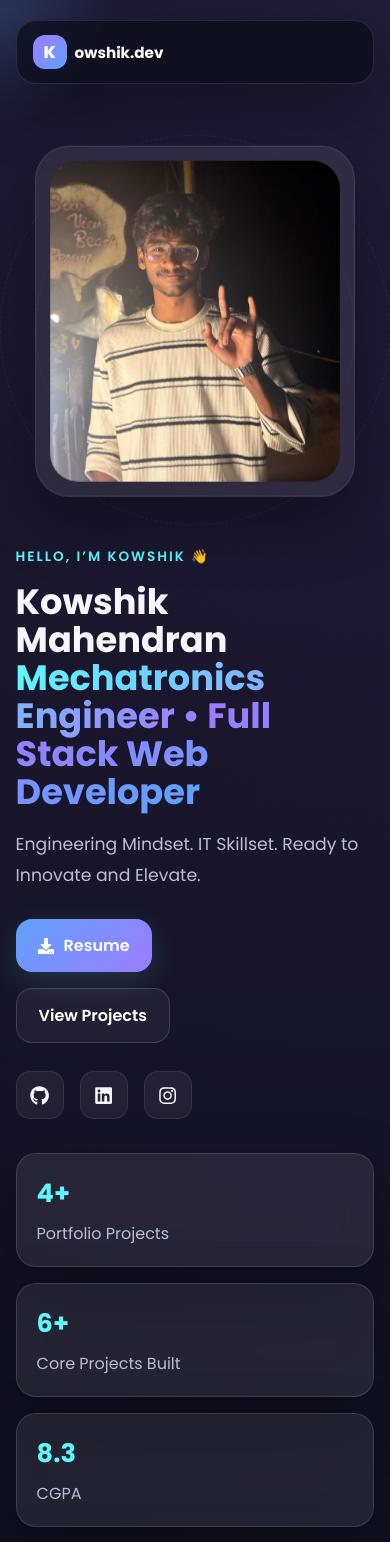
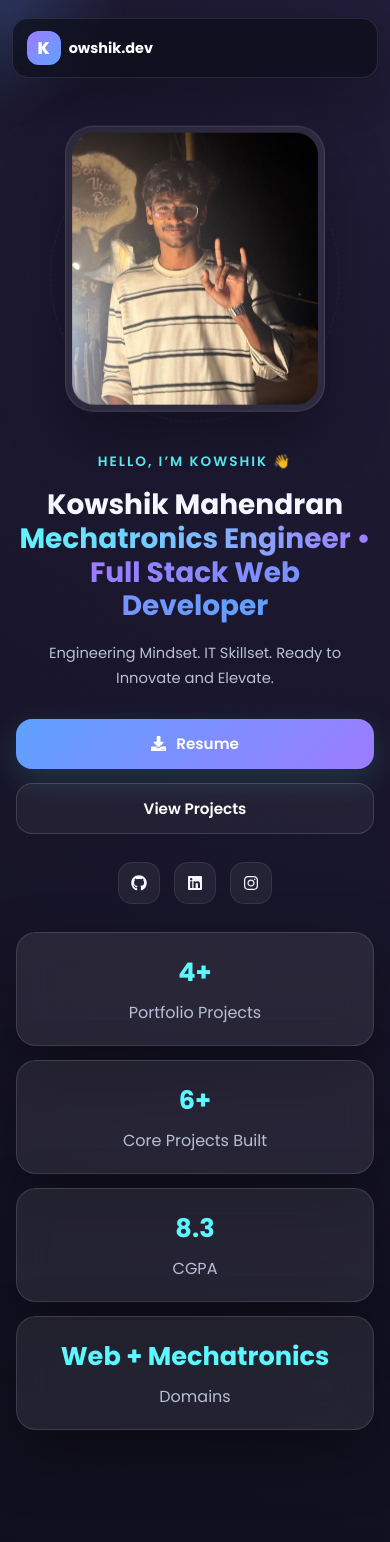
Before and after one commit to kowshikmahi/Engineeredbyk, a React (Vite) app: page / in a window 390 px wide. Shown: the top 1542 px of the page. Built offline with nearby package versions, Linux system fonts and the light colour scheme.

Commit message:
mobile friendly layout adjustment and font size change

```diff
--- a/src/index.css
+++ b/src/index.css
@@ -22,6 +22,12 @@
   scroll-behavior: smooth;
 }
 
+html,
+body {
+  width: 100%;
+  overflow-x: hidden;
+}
+
 body {
   font-family: "Poppins", sans-serif;
   background:
@@ -30,12 +36,16 @@ body {
     linear-gradient(135deg, var(--bg), var(--bg2));
   color: var(--text);
   min-height: 100vh;
-  overflow-x: hidden;
 }
 
 a {
   text-decoration: none;
   color: inherit;
+}
+
+img {
+  max-width: 100%;
+  display: block;
 }
 
 .app-shell {
@@ -46,7 +56,7 @@ a {
 .noise {
   position: fixed;
   inset: 0;
-  background-image: radial-gradient(rgba(255,255,255,0.03) 1px, transparent 1px);
+  background-image: radial-gradient(rgba(255, 255, 255, 0.03) 1px, transparent 1px);
   background-size: 18px 18px;
   pointer-events: none;
   opacity: 0.35;
@@ -58,7 +68,7 @@ a {
   width: 240px;
   height: 240px;
   border-radius: 50%;
-  background: radial-gradient(circle, rgba(94,162,255,0.22), transparent 70%);
+  background: radial-gradient(circle, rgba(94, 162, 255, 0.22), transparent 70%);
   filter: blur(10px);
   pointer-events: none;
   z-index: 1;
@@ -109,7 +119,9 @@ a {
   -webkit-text-fill-color: transparent;
 }
 
-/* NAVBAR */
+/* =========================
+   NAVBAR
+========================= */
 .navbar {
   width: min(1200px, 92%);
   margin: 20px auto 0;
@@ -121,10 +133,12 @@ a {
   align-items: center;
   justify-content: space-between;
   background: rgba(10, 12, 22, 0.65);
-  border: 1px solid rgba(255,255,255,0.1);
+  border: 1px solid rgba(255, 255, 255, 0.1);
   backdrop-filter: blur(16px);
+  -webkit-backdrop-filter: blur(16px);
   border-radius: 20px;
   box-shadow: var(--shadow);
+  gap: 16px;
 }
 
 .nav-brand {
@@ -133,6 +147,8 @@ a {
   gap: 8px;
   font-weight: 700;
   font-size: 1.05rem;
+  white-space: nowrap;
+  flex-shrink: 0;
 }
 
 .brand-k {
@@ -144,6 +160,7 @@ a {
   background: linear-gradient(135deg, var(--violet), var(--blue));
   color: white;
   font-weight: 800;
+  flex-shrink: 0;
 }
 
 .brand-text {
@@ -154,6 +171,12 @@ a {
   display: flex;
   gap: 22px;
   color: var(--muted);
+  flex-wrap: wrap;
+  justify-content: center;
+}
+
+.nav-links a {
+  transition: color 0.3s ease;
 }
 
 .nav-links a:hover {
@@ -166,9 +189,13 @@ a {
   background: linear-gradient(135deg, var(--blue), var(--violet));
   color: white;
   font-weight: 600;
+  white-space: nowrap;
+  flex-shrink: 0;
 }
 
-/* HERO */
+/* =========================
+   HERO
+========================= */
 .hero {
   width: min(1200px, 92%);
   margin: 0 auto;
@@ -181,6 +208,10 @@ a {
   z-index: 2;
 }
 
+.hero-left {
+  width: 100%;
+}
+
 .eyebrow {
   color: var(--cyan);
   letter-spacing: 2px;
@@ -190,9 +221,10 @@ a {
 }
 
 .hero-title {
-  font-size: clamp(2.3rem, 5vw, 4.8rem);
-  line-height: 1.08;
+  font-size: clamp(1.6rem, 3.5vw, 3rem);
+  line-height: 1.15;
   margin-bottom: 18px;
+  word-break: break-word;
 }
 
 .hero-subtitle {
@@ -216,8 +248,11 @@ a {
   font-weight: 600;
   display: inline-flex;
   align-items: center;
+  justify-content: center;
   gap: 10px;
   transition: 0.3s ease;
+  text-align: center;
+  min-height: 50px;
 }
 
 .primary-btn {
@@ -227,9 +262,9 @@ a {
 }
 
 .secondary-btn {
-  border: 1px solid rgba(255,255,255,0.14);
+  border: 1px solid rgba(255, 255, 255, 0.14);
   color: white;
-  background: rgba(255,255,255,0.05);
+  background: rgba(255, 255, 255, 0.05);
 }
 
 .primary-btn:hover,
@@ -241,6 +276,7 @@ a {
   display: flex;
   gap: 16px;
   margin-top: 28px;
+  flex-wrap: wrap;
 }
 
 .social-row a {
@@ -249,15 +285,15 @@ a {
   border-radius: 14px;
   display: grid;
   place-items: center;
-  background: rgba(255,255,255,0.06);
-  border: 1px solid rgba(255,255,255,0.08);
+  background: rgba(255, 255, 255, 0.06);
+  border: 1px solid rgba(255, 255, 255, 0.08);
   font-size: 1.2rem;
   transition: 0.3s ease;
 }
 
 .social-row a:hover {
   transform: translateY(-5px) scale(1.05);
-  background: linear-gradient(135deg, rgba(94,162,255,0.3), rgba(157,124,255,0.3));
+  background: linear-gradient(135deg, rgba(94, 162, 255, 0.3), rgba(157, 124, 255, 0.3));
 }
 
 .stats-grid {
@@ -298,21 +334,26 @@ a {
 }
 
 .hero-card {
-  padding: 14px;
-  border-radius: 34px;
+  width: 100%;
+  padding: 6px;
+  border-radius: 28px;
   transform-style: preserve-3d;
   animation: floatCard 5s ease-in-out infinite;
+  overflow: hidden;
+  position: relative;
+  z-index: 2;
 }
 
 .hero-image {
   width: 100%;
-  border-radius: 28px;
   display: block;
+  border-radius: 22px;
+  object-fit: cover;
 }
 
 .orbit {
   position: absolute;
-  border: 1px dashed rgba(255,255,255,0.12);
+  border: 1px dashed rgba(255, 255, 255, 0.12);
   border-radius: 50%;
   animation: spin 14s linear infinite;
 }
@@ -336,11 +377,18 @@ a {
 }
 
 @keyframes floatCard {
-  0%,100% { transform: translateY(0px) rotateY(0deg); }
-  50% { transform: translateY(-10px) rotateY(3deg); }
+  0%,
+  100% {
+    transform: translateY(0px) rotateY(0deg);
+  }
+  50% {
+    transform: translateY(-10px) rotateY(3deg);
+  }
 }
 
-/* ABOUT */
+/* =========================
+   ABOUT
+========================= */
 .about-card {
   border-radius: 28px;
   padding: 30px;
@@ -353,7 +401,9 @@ a {
   margin-top: 16px;
 }
 
-/* SKILLS */
+/* =========================
+   SKILLS
+========================= */
 .skills-grid {
   display: grid;
   grid-template-columns: repeat(4, minmax(160px, 1fr));
@@ -378,7 +428,9 @@ a {
   font-weight: 500;
 }
 
-/* PROJECTS */
+/* =========================
+   PROJECTS
+========================= */
 .projects-grid {
   display: grid;
   grid-template-columns: repeat(2, minmax(280px, 1fr));
@@ -428,7 +480,7 @@ a {
   display: inline-block;
   padding: 8px 14px;
   border-radius: 999px;
-  background: rgba(255,255,255,0.08);
+  background: rgba(255, 255, 255, 0.08);
   color: var(--cyan);
   font-size: 0.85rem;
   margin-bottom: 16px;
@@ -455,11 +507,13 @@ a {
   padding: 8px 12px;
   border-radius: 999px;
   font-size: 0.85rem;
-  background: rgba(255,255,255,0.07);
-  border: 1px solid rgba(255,255,255,0.08);
+  background: rgba(255, 255, 255, 0.07);
+  border: 1px solid rgba(255, 255, 255, 0.08);
 }
 
-/* TIMELINE */
+/* =========================
+   TIMELINE
+========================= */
 .timeline {
   display: grid;
   gap: 18px;
@@ -479,7 +533,7 @@ a {
   position: absolute;
   left: 24px;
   top: 32px;
-  box-shadow: 0 0 24px rgba(93,247,255,0.5);
+  box-shadow: 0 0 24px rgba(93, 247, 255, 0.5);
 }
 
 .timeline-item h3 {
@@ -498,7 +552,9 @@ a {
   line-height: 1.8;
 }
 
-/* MOVIE */
+/* =========================
+   MOVIE
+========================= */
 .movie-grid {
   display: grid;
   grid-template-columns: repeat(2, minmax(260px, 1fr));
@@ -526,7 +582,9 @@ a {
   line-height: 1.8;
 }
 
-/* CONTACT */
+/* =========================
+   CONTACT
+========================= */
 .contact-card {
   display: grid;
   grid-template-columns: 1.1fr 0.9fr;
@@ -556,6 +614,7 @@ a {
   align-items: center;
   gap: 12px;
   color: var(--text);
+  word-break: break-word;
 }
 
 .contact-right {
@@ -567,8 +626,8 @@ a {
 .contact-icon {
   border-radius: 22px;
   padding: 20px;
-  background: rgba(255,255,255,0.06);
-  border: 1px solid rgba(255,255,255,0.08);
+  background: rgba(255, 255, 255, 0.06);
+  border: 1px solid rgba(255, 255, 255, 0.08);
   display: flex;
   flex-direction: column;
   gap: 12px;
@@ -577,14 +636,17 @@ a {
   min-height: 120px;
   transition: 0.3s ease;
   font-size: 1.1rem;
+  text-align: center;
 }
 
 .contact-icon:hover {
   transform: translateY(-6px);
-  background: linear-gradient(135deg, rgba(94,162,255,0.22), rgba(157,124,255,0.22));
+  background: linear-gradient(135deg, rgba(94, 162, 255, 0.22), rgba(157, 124, 255, 0.22));
 }
 
-/* FOOTER */
+/* =========================
+   FOOTER
+========================= */
 .footer {
   padding: 30px 20px 50px;
   text-align: center;
@@ -593,15 +655,39 @@ a {
   z-index: 2;
 }
 
-/* RESPONSIVE */
+/* =========================
+   RESPONSIVE
+========================= */
 @media (max-width: 1050px) {
   .hero {
     grid-template-columns: 1fr;
+    text-align: center;
     padding-top: 40px;
+    gap: 30px;
+    min-height: auto;
+  }
+
+  .hero-left {
+    text-align: center;
+  }
+
+  .hero-subtitle {
+    max-width: 100%;
+    margin: 0 auto;
+  }
+
+  .hero-buttons,
+  .social-row {
+    justify-content: center;
+  }
+
+  .stats-grid {
+    justify-content: center;
   }
 
   .hero-right {
     order: -1;
+    margin-bottom: 16px;
   }
 
   .contact-card,
@@ -619,42 +705,83 @@ a {
   }
 }
 
-@media (max-width: 700px) {
+@media (max-width: 768px) {
   .section {
     padding: 70px 0;
   }
 
-  .skills-grid,
-  .stats-grid,
-  .contact-right {
-    grid-template-columns: repeat(2, 1fr);
+  .navbar {
+    width: 94%;
+    padding: 14px 16px;
+    border-radius: 16px;
   }
 
-  .navbar {
-    padding: 14px 16px;
+  .brand-text {
+    font-size: 0.95rem;
+  }
+
+  .hero {
+    gap: 24px;
+  }
+
+  .hero-left {
+    text-align: center;
   }
 
   .hero-title {
-    font-size: 2.2rem;
+    font-size: 2rem;
+    line-height: 1.2;
+  }
+
+  .hero-subtitle {
+    font-size: 0.98rem;
+    line-height: 1.7;
   }
 
   .hero-buttons {
     flex-direction: column;
-    align-items: flex-start;
+    align-items: center;
+    gap: 14px;
+  }
+
+  .primary-btn,
+  .secondary-btn {
+    width: 100%;
+    max-width: 260px;
+  }
+
+  .social-row {
+    justify-content: center;
+    gap: 14px;
+  }
+
+  .stats-grid {
+    grid-template-columns: repeat(2, 1fr);
+    gap: 14px;
+    margin-top: 28px;
+  }
+
+  .stat-card {
+    text-align: center;
+  }
+
+  .hero-right {
+    margin-bottom: 8px;
   }
 
   .hero-image-wrap {
-    max-width: 320px;
+    max-width: 300px;
+    margin: 0 auto;
   }
 
   .orbit-1 {
-    width: 320px;
-    height: 320px;
+    width: 300px;
+    height: 300px;
   }
 
   .orbit-2 {
-    width: 390px;
-    height: 390px;
+    width: 360px;
+    height: 360px;
   }
 
   .about-card,
@@ -668,20 +795,112 @@ a {
   .timeline-item {
     padding-left: 54px;
   }
+
+  .contact-right {
+    grid-template-columns: 1fr 1fr;
+  }
 }
 
-@media (max-width: 500px) {
+@media (max-width: 560px) {
+  .section {
+    width: 92%;
+    padding: 60px 0;
+  }
+
+  .navbar {
+    margin-top: 14px;
+    padding: 12px 14px;
+  }
+
+  .brand-text {
+    font-size: 0.9rem;
+  }
+
+  .resume-nav-btn {
+    display: none;
+  }
+
+  .hero-title {
+    font-size: 1.75rem;
+  }
+
+  .hero-subtitle {
+    font-size: 0.92rem;
+  }
+
+  .hero-buttons {
+    width: 100%;
+  }
+
+  .primary-btn,
+  .secondary-btn {
+    max-width: 100%;
+    font-size: 0.95rem;
+    padding: 13px 18px;
+  }
+
+  .social-row a {
+    width: 42px;
+    height: 42px;
+    font-size: 1rem;
+  }
+
   .skills-grid,
   .stats-grid,
   .contact-right {
     grid-template-columns: 1fr;
   }
 
-  .resume-nav-btn {
-    display: none;
+  .hero-image-wrap {
+    max-width: 260px;
+    overflow: visible;
   }
 
-  .brand-text {
+  .orbit-1 {
+    width: 240px;
+    height: 240px;
+  }
+
+  .orbit-2 {
+    width: 290px;
+    height: 290px;
+  }
+
+  .section-heading h2 {
+    font-size: 1.8rem;
+  }
+
+  .about-card,
+  .project-card,
+  .movie-card,
+  .timeline-item,
+  .contact-card {
+    padding: 18px;
+    border-radius: 20px;
+  }
+
+  .project-card h3,
+  .movie-card h3,
+  .timeline-item h3 {
+    font-size: 1.1rem;
+  }
+
+  .contact-left h3 {
+    font-size: 1.25rem;
+  }
+
+  .contact-info div {
     font-size: 0.95rem;
+    align-items: flex-start;
+  }
+
+  .contact-icon {
+    min-height: 100px;
+    padding: 16px;
+  }
+
+  .footer {
+    padding: 24px 16px 40px;
+    font-size: 0.9rem;
   }
 }
```
